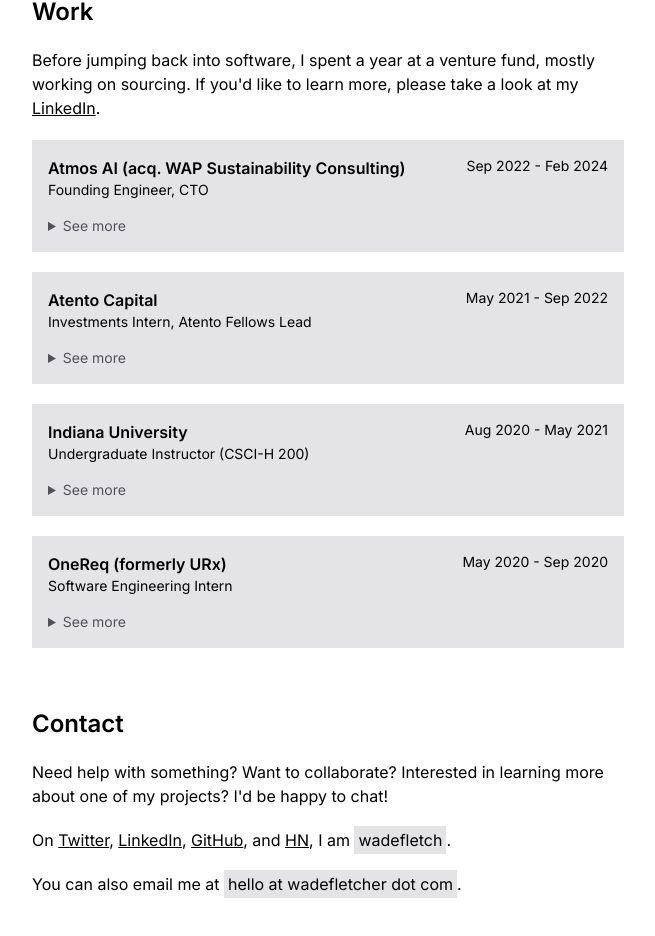
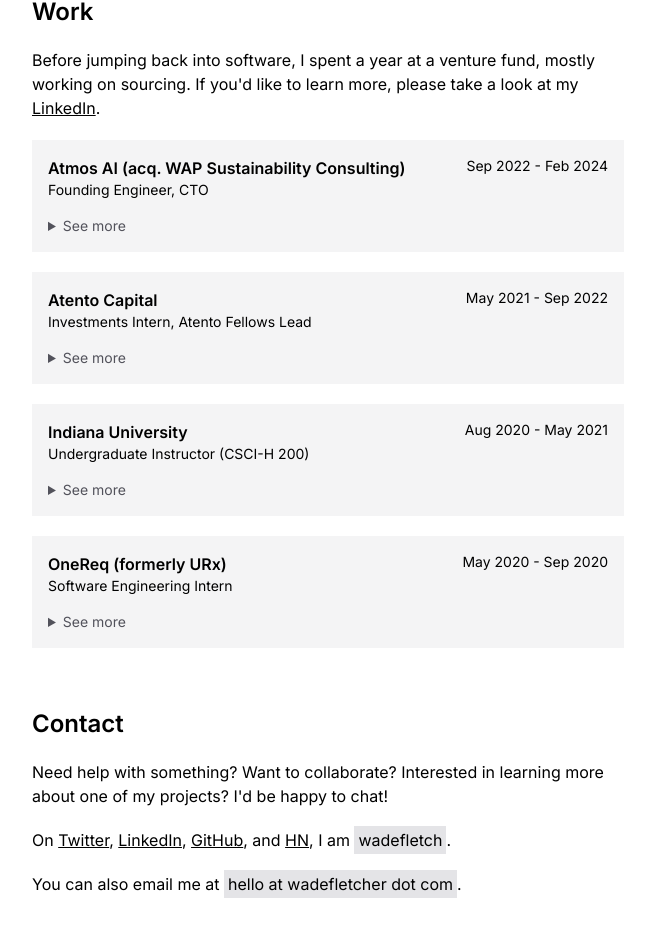
Before and after one commit to wadefletch/PersonalSite, a Next.js app: page / in a window 1280 px wide. Shown: the part 852-1788 px from the top of the page, without its empty margins (312-967 px from the left). Built offline with nearby package versions, Linux system fonts and the light colour scheme.

Commit message:
unify colors

```diff
--- a/components/work.tsx
+++ b/components/work.tsx
@@ -68,7 +68,7 @@
       {work.map((job) => (
         <div
           key={`${job.title}_${job.company}`}
-          className="overflow-hidden bg-zinc-200 dark:bg-zinc-800"
+          className="overflow-hidden bg-zinc-100 dark:bg-zinc-800"
         >
           <div className="p-4">
             <div className="sm:flex sm:items-start sm:justify-between">
```
